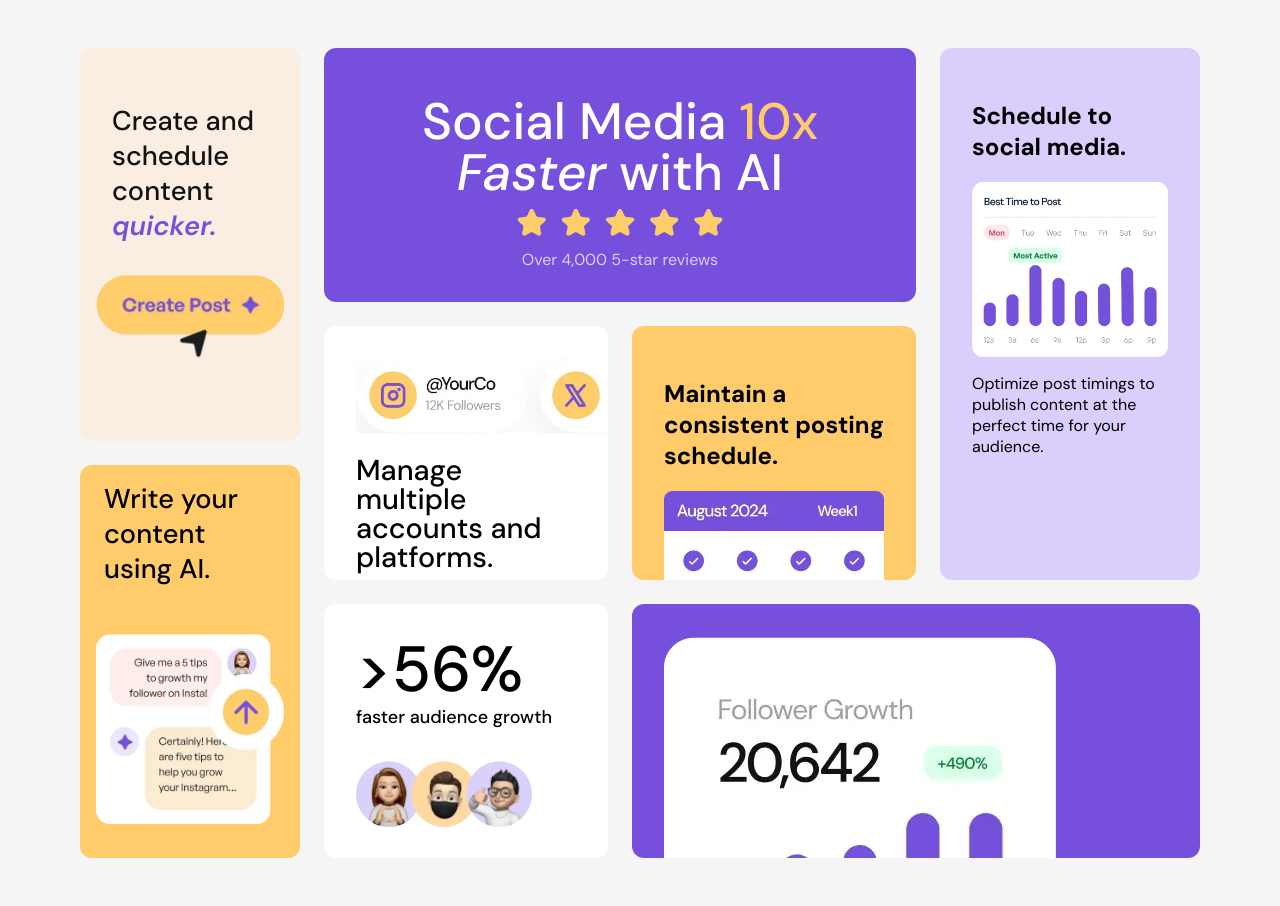
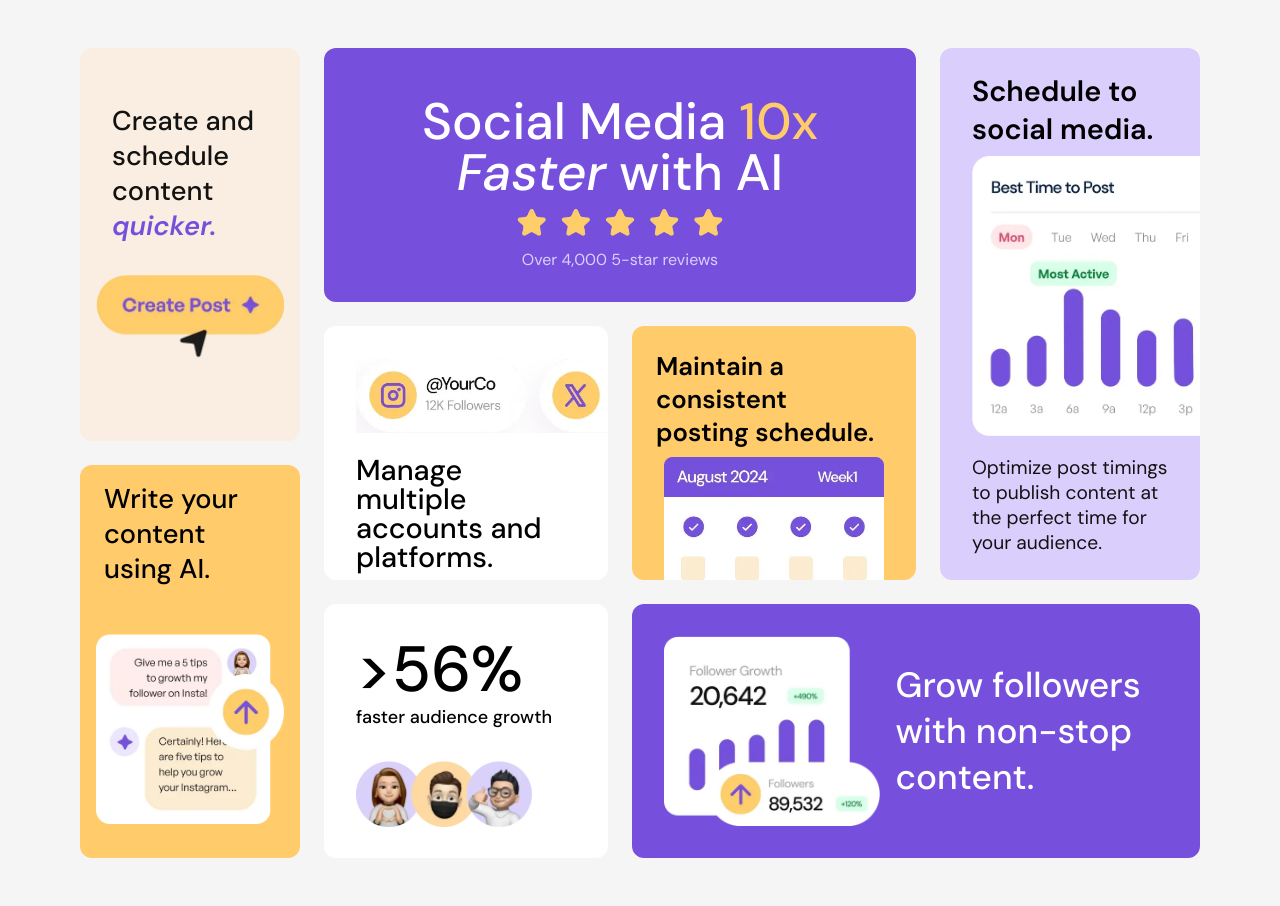
Before and after one commit to Ricard0ugh/bento-grid-practice-project, a plain HTML site: page index.html in a window 1280 px wide. Drawn offline with Linux system fonts and the light colour scheme.

Commit message:
complete

```diff
--- a/styles.css
+++ b/styles.css
@@ -115,15 +115,55 @@ body {
     background-color: var(--yellow500);
 }
 
+#box-3 h2 {
+    margin-top: -.5rem;
+    margin-left: -.5rem;
+    font-weight: 600;
+    font-size: 1.6rem;
+    margin-bottom: 0.5rem;
+}
+
 #box-4 {
     grid-area: box-4;
     background-color: var(--purple100);
 }
 
+#box-4 h2 {
+    margin-top: -.5rem;
+    font-size: 1.8rem;
+    font-weight: 600;
+    margin-bottom: .5rem;
+}
+
+#box-4 img {
+    max-width: 160%;
+    display: flex;
+    align-self: self-end;
+}
+
+#box-4 p {
+    color: var(--black);
+    font-size: 1.2rem;
+}
+
 #box-5 {
     grid-area: box-5;
     background-color: var(--purple500);
+    display: flex;
+    gap: 1rem;
+    font-weight: 500;
 }
+
+#box-5 span {
+    color: var(--white);
+    font-size: 2.2rem;
+    display: flex;
+    align-items: center;
+}
+
+
+
+
 
 #box-6 {
     grid-area: box-6;
```
